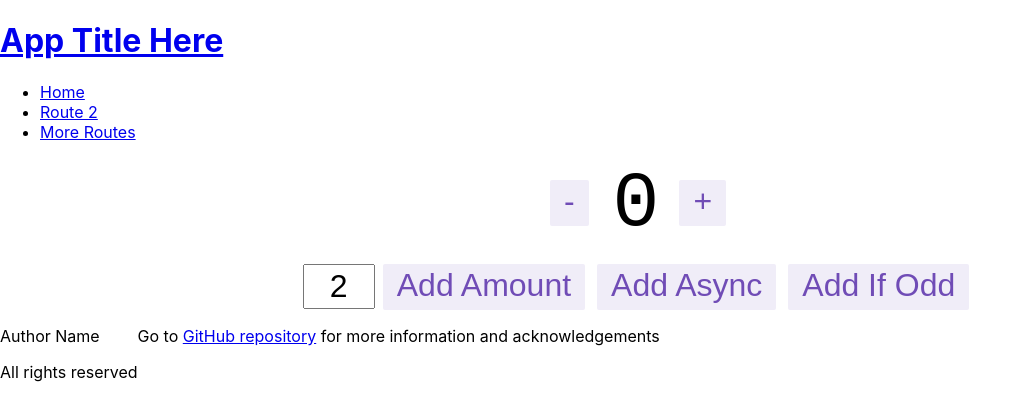
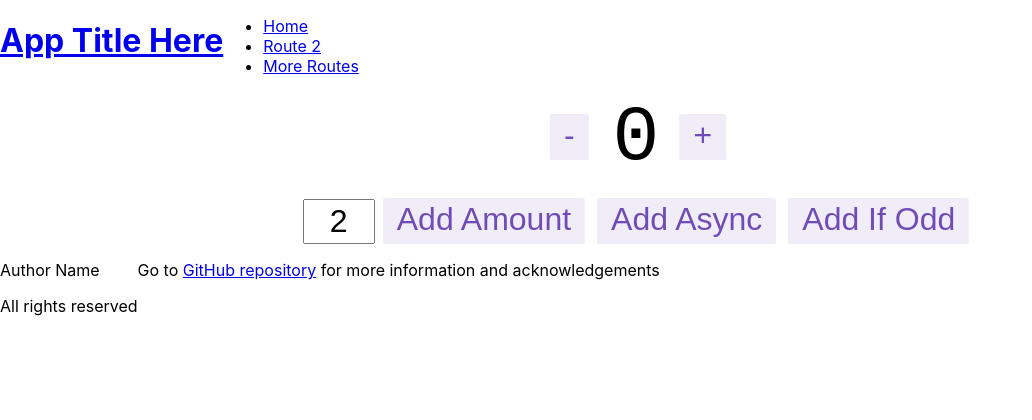
Before and after one commit to CelestialSolacy/react-starterplate, a React (Create React App) app: page / in a window 1280 px wide. Shown: the top 420 px of the page, without its empty margins (0-1032 px from the left). Built offline with nearby package versions, Linux system fonts and the light colour scheme.

Commit message:
update nav.css

```diff
--- a/src/css/nav.css
+++ b/src/css/nav.css
@@ -0,0 +1,3 @@
+header {
+  display: flex;
+}
```
